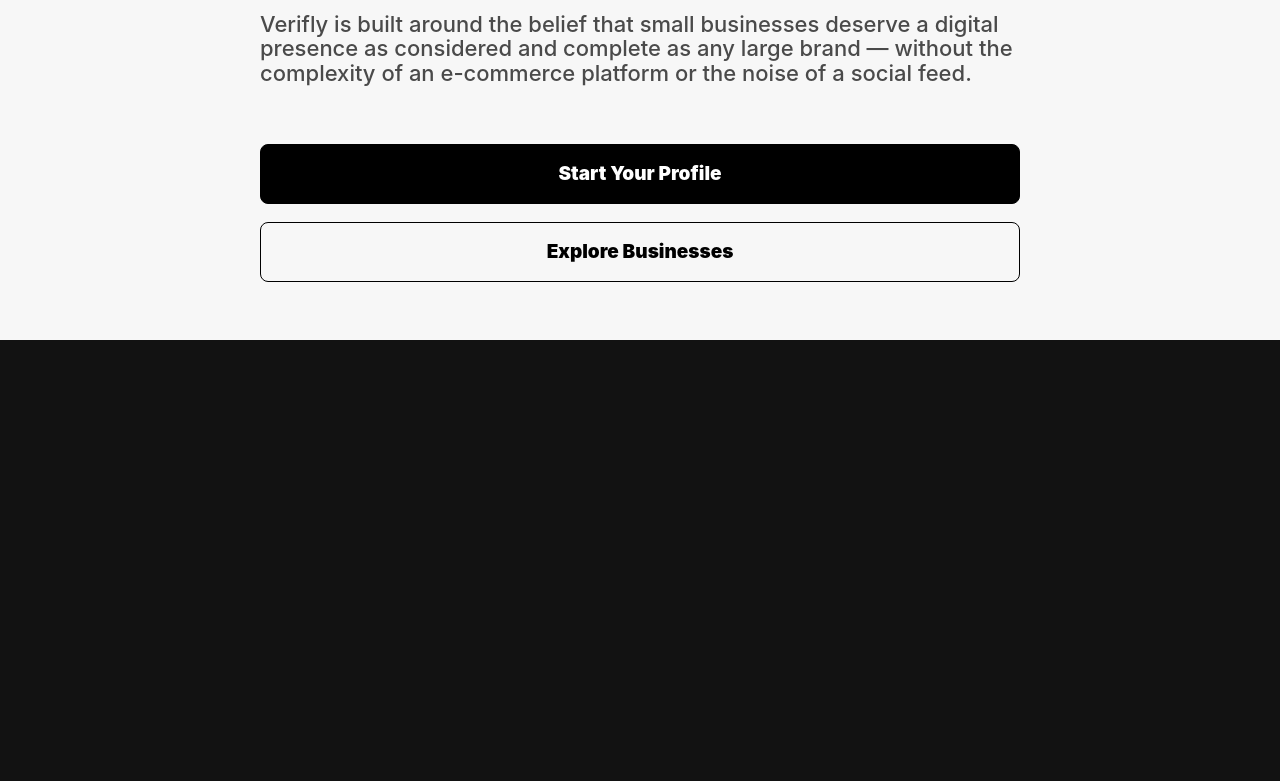
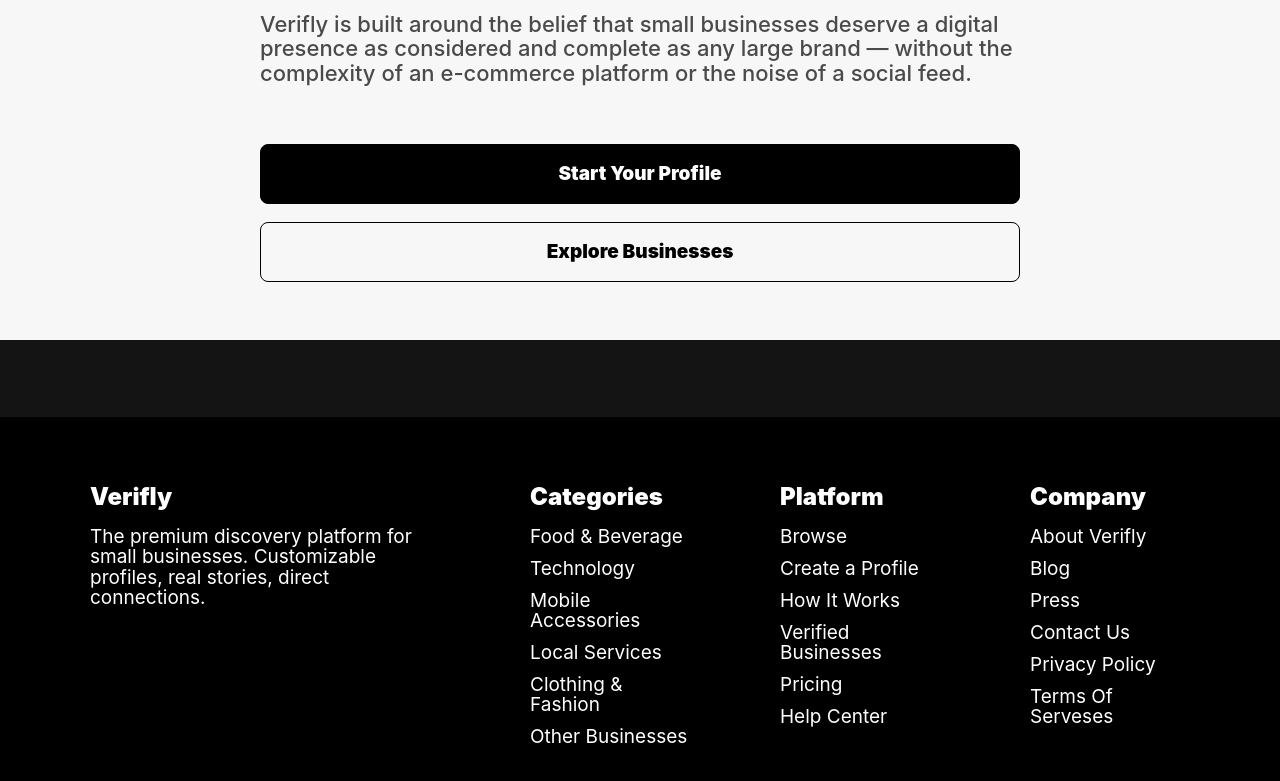
Before and after one commit to SoftwareMatrix/Verifly-frontend, a React app in the folder frontend/: page / in a window 1280 px wide. Shown: the part 3854-4635 px from the top of the page. Before the commit the page ends 4194 px from the top, so only its background shows below. Built offline with nearby package versions, Linux system fonts and the light colour scheme; the HTML template or start-up script is replaced by a standard one.

Commit message:
Add footer section

```diff
--- a/frontend/src/App.jsx
+++ b/frontend/src/App.jsx
@@ -3,6 +3,7 @@ import Hero from "./components/Hero";
 import BusinessCategories from "./components/BusinessCategories";
 import HowItWorks from "./components/HowItWorks";
 import VeriflyDifference from "./components/VeriflyDifference";
+import Footer from "./components/Footer";
 
 function App() {
   return (
@@ -14,6 +15,7 @@ function App() {
         <HowItWorks />
         <VeriflyDifference />
       </main>
+      <Footer />
     </div>
   );
 }
--- /dev/null
+++ b/frontend/src/components/Footer.jsx
@@ -0,0 +1,72 @@
+import "../styles/Footer.css";
+
+const footerColumns = [
+  {
+    title: "Categories",
+    links: [
+      "Food & Beverage",
+      "Technology",
+      "Mobile Accessories",
+      "Local Services",
+      "Clothing & Fashion",
+      "Other Businesses",
+    ],
+  },
+  {
+    title: "Platform",
+    links: [
+      "Browse",
+      "Create a Profile",
+      "How It Works",
+      "Verified Businesses",
+      "Pricing",
+      "Help Center",
+    ],
+  },
+  {
+    title: "Company",
+    links: [
+      "About Verifly",
+      "Blog",
+      "Press",
+      "Contact Us",
+      "Privacy Policy",
+      "Terms Of Serveses",
+    ],
+  },
+];
+
+const Footer = () => {
+  return (
+    <footer className="site-footer">
+      <div className="footer-separator" aria-hidden="true" />
+
+      <div className="site-footer-inner">
+        <div className="footer-brand">
+          <h2>Verifly</h2>
+          <p>
+            The premium discovery platform for small businesses. Customizable
+            profiles, real stories, direct connections.
+          </p>
+        </div>
+
+        <nav className="footer-navigation" aria-label="Footer navigation">
+          {footerColumns.map((column) => (
+            <div className="footer-column" key={column.title}>
+              <h3>{column.title}</h3>
+              <ul>
+                {column.links.map((link) => (
+                  <li key={link}>
+                    <a href="#browse">{link}</a>
+                  </li>
+                ))}
+              </ul>
+            </div>
+          ))}
+        </nav>
+      </div>
+    </footer>
+  );
+};
+
+export default Footer;
--- /dev/null
+++ b/frontend/src/styles/Footer.css
@@ -0,0 +1,94 @@
+.site-footer {
+  background: #000000;
+  color: #ffffff;
+  font-family: "Inter", Arial, sans-serif;
+}
+
+.footer-separator {
+  height: 77px;
+  background: #141414;
+}
+
+.site-footer-inner {
+  display: grid;
+  grid-template-columns: minmax(280px, 390px) repeat(3, minmax(160px, 1fr));
+  gap: 90px;
+  width: min(1210px, calc(100% - 180px));
+  margin: 0 auto;
+  padding: 68px 0 160px;
+}
+
+.footer-brand h2,
+.footer-column h3 {
+  margin: 0;
+  color: #ffffff;
+  font-size: 24px;
+  font-weight: 900;
+  line-height: 1;
+}
+
+.footer-brand p {
+  max-width: 385px;
+  margin: 18px 0 0;
+  color: #ffffff;
+  font-size: 19px;
+  font-weight: 400;
+  line-height: 1.08;
+}
+
+.footer-navigation {
+  display: contents;
+}
+
+.footer-column ul {
+  display: grid;
+  gap: 12px;
+  margin: 18px 0 0;
+  padding: 0;
+  list-style: none;
+}
+
+.footer-column a {
+  color: #ffffff;
+  font-size: 19px;
+  font-weight: 400;
+  line-height: 1;
+  text-decoration: none;
+}
+
+.footer-column a:hover {
+  text-decoration: underline;
+  text-underline-offset: 4px;
+}
+
+@media (max-width: 1180px) {
+  .site-footer-inner {
+    grid-template-columns: repeat(2, minmax(0, 1fr));
+    gap: 54px 80px;
+    width: min(100% - 48px, 940px);
+    padding-bottom: 112px;
+  }
+}
+
+@media (max-width: 640px) {
+  .footer-separator {
+    height: 56px;
+  }
+
+  .site-footer-inner {
+    grid-template-columns: 1fr;
+    gap: 42px;
+    width: calc(100% - 32px);
+    padding: 48px 0 72px;
+  }
+
+  .footer-brand h2,
+  .footer-column h3 {
+    font-size: 22px;
+  }
+
+  .footer-brand p,
+  .footer-column a {
+    font-size: 17px;
+  }
+}
```
